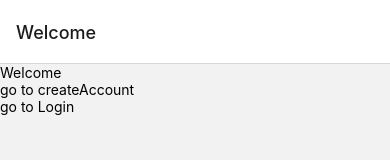
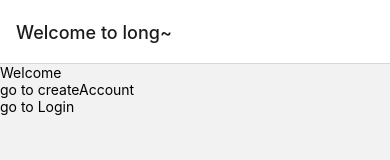
Before and after one commit to bellDev-code/expo-instaclone, a React Native app: screen / in a window 390 px wide. Shown: the top 160 px of the page. Built offline with nearby package versions, Linux system fonts and the light colour scheme.

Commit message:
Stack.Navigator Options & Screen Options

```diff
--- a/navigators/LoggedOutNav.js
+++ b/navigators/LoggedOutNav.js
@@ -8,10 +8,23 @@ const Stack = createStackNavigator();
 
 export default function LoggedOutNav() {
   return (
-    <Stack.Navigator>
-      <Stack.Screen name="Welcome" component={Welcome} />
+    <Stack.Navigator
+      headerMode="screen"
+      screenOptions={{
+        headerBackTitleVisible: false,
+      }}
+    >
+      <Stack.Screen
+        name="Welcome"
+        options={{ title: "Welcome to long~" }}
+        component={Welcome}
+      />
       <Stack.Screen name="Login" component={Login} />
-      <Stack.Screen name="CreateAccount" component={CreateAccount} />
+      <Stack.Screen
+        name="CreateAccount"
+        options={{ headerBackTitleVisible: false }}
+        component={CreateAccount}
+      />
     </Stack.Navigator>
   );
 }
```
